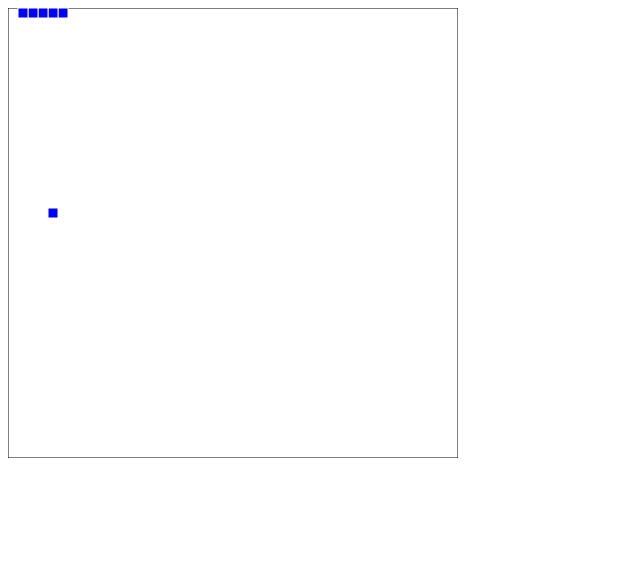
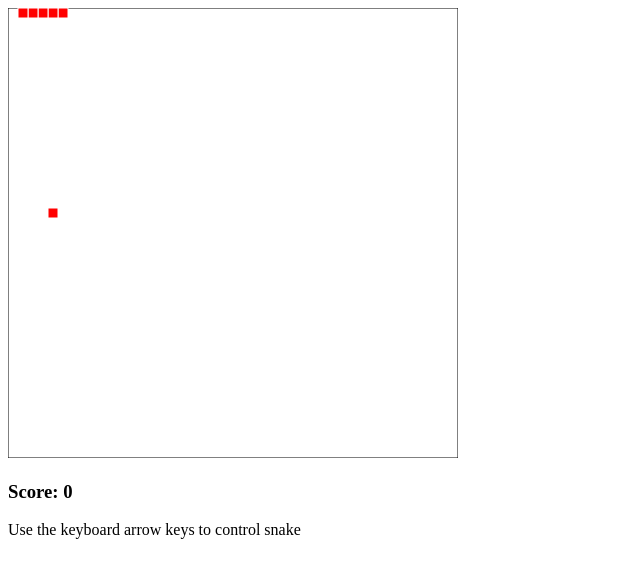
Before and after one commit to dan13uk/snakegame, a plain HTML site: page index.html in a window 1280 px wide. Shown: the whole page, without its empty margins (0-640 px from the left). Drawn offline with nearby package versions, Linux system fonts and the light colour scheme.

Commit message:
new js file added

```diff
--- a/game.js
+++ b/game.js
@@ -1,19 +1,19 @@
-$(document).ready(function(){
+$(document).ready(function(){//jquery when document finish loading
 	//setting up gobal variables
 	//get canvas width and height assign to variable
-	var canvas = $('#canvas')[0];
-	var ctx = canvas.getContext("2d");
-	var w = $("#canvas").width();
-	var h = $("#canvas").height();
+	var canvas = $('#canvas')[0];//get canvas by id
+	var ctx = canvas.getContext("2d");//set up drawing object to draw on canvas
+	var w = $("#canvas").width();//assign width of the canvas to variable
+	var h = $("#canvas").height();//assign height of the canvas to variable
 
-	//cell width
-	var cw = 10;
 
-	var direction;
+	var cw = 10;//cell width
 
-	var food;
+	var direction;//gobal direction variable to keep track of the direction of the snake
 
-	var score;
+	var food;//gobal food object to assign current location of the food
+
+	var score;//variable to keep track of the score
 
 	var snake_array; // an array of cells to make up snake
 
@@ -37,12 +37,12 @@ $(document).ready(function(){
 
 	}
 
-	init();
+	init();//start the game
 
 
 
 
-
+	//create snake
 	function createSnake(){
 
 		var lenght = 5;//Snake start off size is 5
@@ -50,7 +50,7 @@ $(document).ready(function(){
 		for(var i = lenght-1; i >= 0 ;i--){
 			//create the snake looping throught the length
 			//put x and y coordinates into array
-			snake_array.push({x:i,y:0})
+			snake_array.push({x:i,y:0})//the push function push an element to begining of the array
 		}
 		if(debug){
 			console.log("create snake function");
@@ -61,12 +61,12 @@ $(document).ready(function(){
 	function paint(){
 
 		//draw canvas borders
-	ctx.fillStyle = "white";//set fill
-	ctx.fillRect(0,0,w,h);
-	ctx.strokeStyle = "black";
-	ctx.strokeRect(0,0,w,h);
-		$("#score").empty();
-		$("#score").append("<h3>Score: "+ score +"</h3>" );
+	ctx.fillStyle = "white";//set fill colour to white
+	ctx.fillRect(0,0,w,h);//draw the square
+	ctx.strokeStyle = "black";//set the stroke colour to black
+	ctx.strokeRect(0,0,w,h);//draw the border
+		$("#score").empty();//jquery method remove all child node
+		$("#score").append("<h3>Score: "+ score +"</h3>" );//append the score into html
 
 
 //get the coordiantes of the head first element of the array
@@ -133,7 +133,7 @@ $(document).ready(function(){
 	}
 
 	function paintCell(x,y){//paintCell function takes two arruments this will be the x and y coordinates
-		ctx.fillStyle = "blue";//set the fillStyle to colour blue
+		ctx.fillStyle = "red";//set the fillStyle to colour blue
 		ctx.fillRect(x*cw,y*cw,cw,cw);//fillRec() passing the x and y coordinates with the cw variable setting the height and width
 		ctx.strokeStyle = "white";//set the strokestyle value to white
 		ctx.strokeRect(x*cw,y*cw,cw,cw);//create stroke rect using the x and y parameters
@@ -144,8 +144,8 @@ $(document).ready(function(){
 //so a random number between 1 - 44 is generated
 		var fx = Math.round(Math.random()*(w-cw)/cw);
 		var fy = Math.round(Math.random()*(h-cw)/cw);
-		if (checkCollision(fx,fy,snake_array)){
-		 createFood();
+		if (checkCollision(fx,fy,snake_array)){//check if the random co ordinates created is not equal to any co ordinates in the array
+		 createFood();//if so generate random co ordinates for food
 		 console.log("x : " + x + "y : " + y);
 	}
 	else
--- a/game2.js
+++ b/game2.js
@@ -52,7 +52,7 @@ var direction;
 			sy--;//if direction set to up decrement ty
 		}
 
-		if(sx == -1 || sy == -1 || sx == w/cw || sy == h/cw){
+		if(sx == -1 || sy == -1 || sx == w/cw || sy == h/cw || checkCollision(sx, sy, snake_array)){
 			init();
 			return;
 		}
@@ -95,6 +95,13 @@ var direction;
 			ctx.strokeStyle = "white";
 			ctx.strokeRect(x*cw,y*cw,cw,cw);
 	}
+	function checkCollision(x,y,array){
+		for(var i=0; i<array.length;i++){
+			if(array[i].x == x && array[i].y == y)
+				return true;
+		}
+		return false;
+	}
 
 	document.onkeydown = function(e){
 		var key = e.which;
--- a/index.html
+++ b/index.html
@@ -7,7 +7,8 @@
 <body>
 <canvas id="canvas" width="450" height="450"></canvas>
 <div id="score"></div>
+<p>Use the keyboard arrow keys to control snake</p>
 </body>
 <script src="https://ajax.googleapis.com/ajax/libs/jquery/1.12.0/jquery.min.js"></script>
-<script type="text/javascript" src="game2.js"></script>
+<script type="text/javascript" src="game.js"></script>
 </html>
```
Also changed, not shown: game3.js (added, +44 -0 lines).
